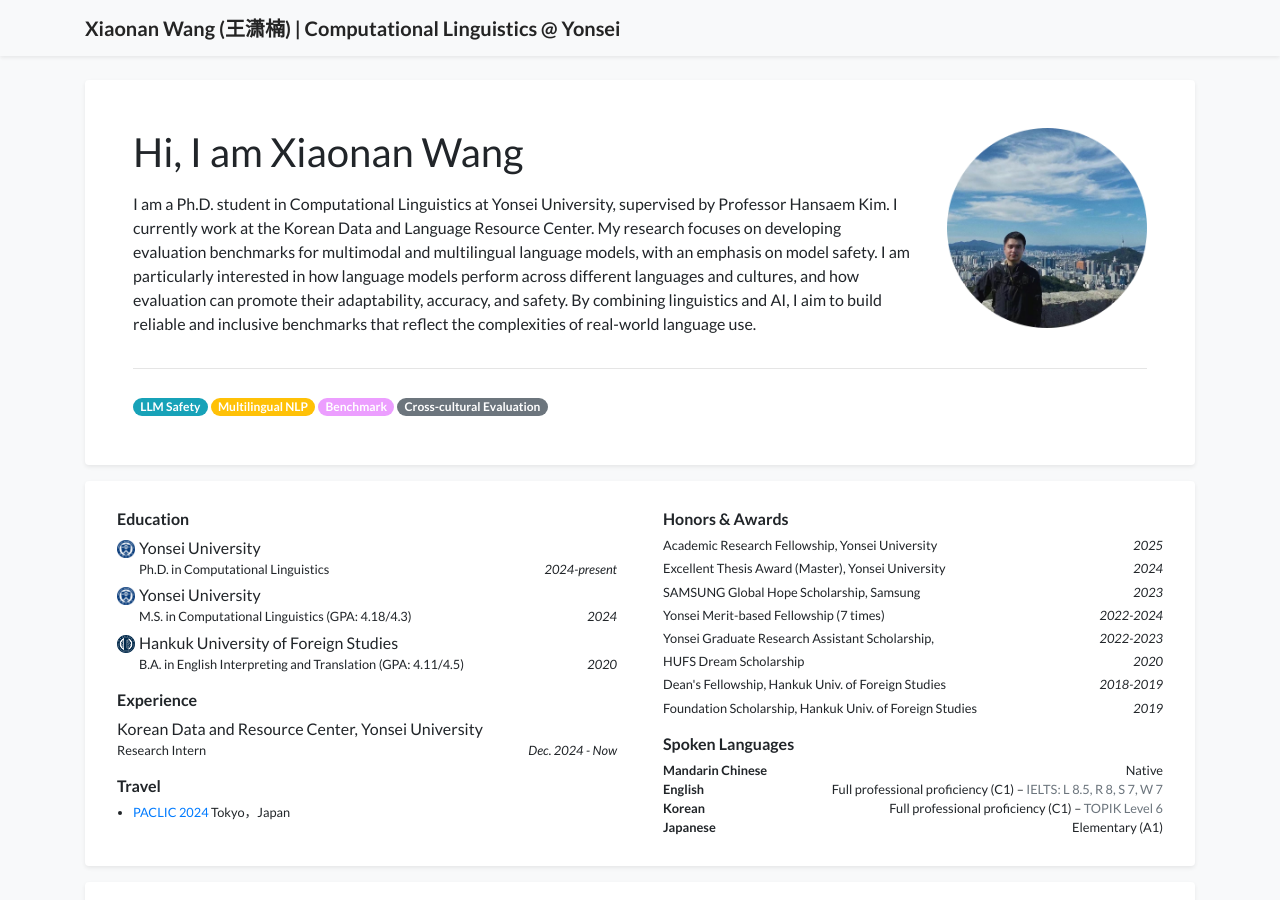
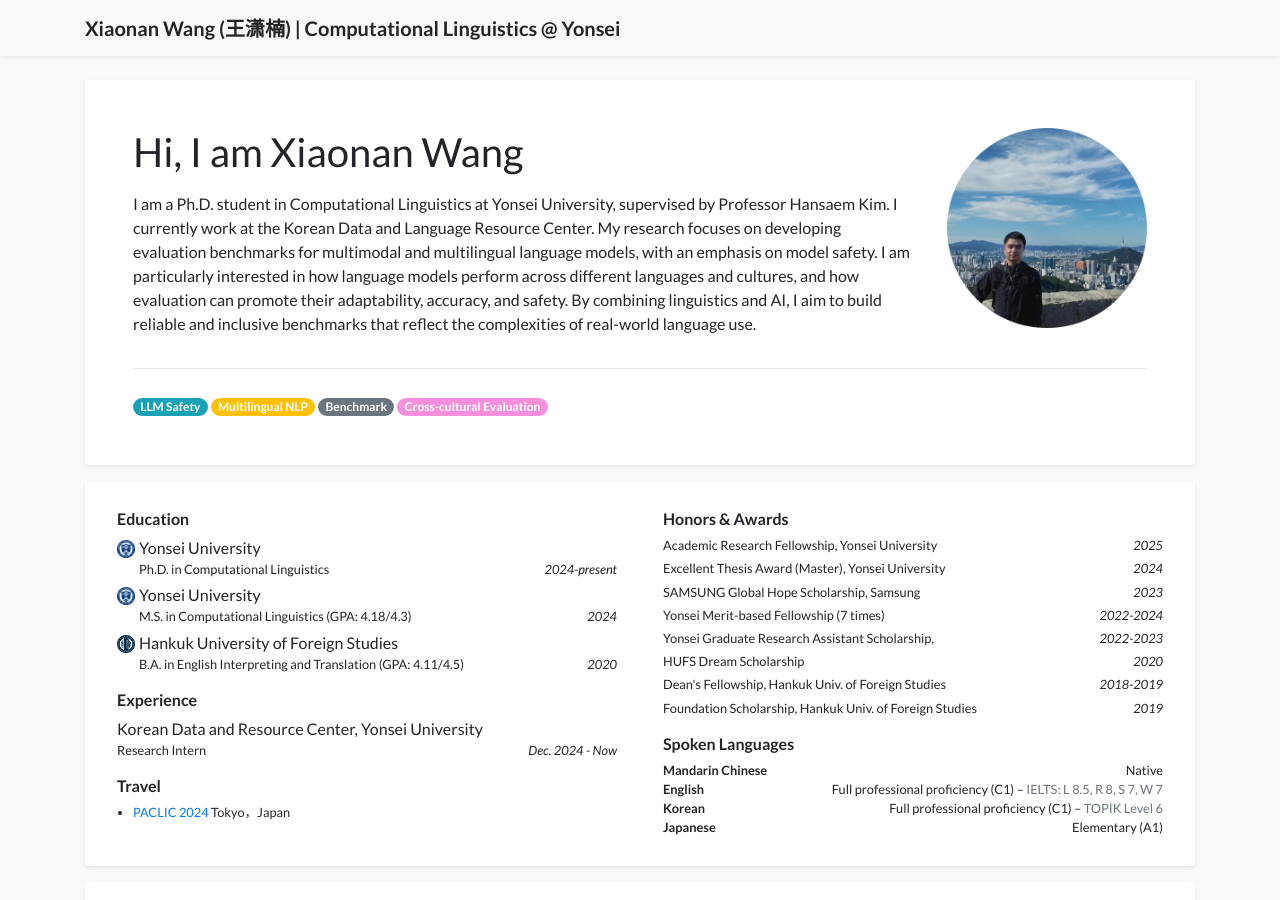
Before and after one commit to wangxiaonan-git/wangxiaonan-git.github.io, a Jekyll site: the page built from index.html, in a window 1280 px wide and 900 px high. Built offline with Jekyll 4.4.1, drawn with Linux system fonts in a browser that asks for light colours; a style sheet for code colours, icons or effects is not loaded.

Commit message:
Update profile_card.html

```diff
--- a/_includes/widgets/profile_card.html
+++ b/_includes/widgets/profile_card.html
@@ -42,8 +42,8 @@
                         <div class="text-profile-bio mt-2">
                             <span class="badge badge-pill" style="background-color:#17a2b8; color: white;">LLM Safety</span>
                             <span class="badge badge-pill" style="background-color:#ffc107; color: white;">Multilingual NLP</span>
-                            <span class="badge badge-pill" style="background-color:#ec9eff; color: white;">Benchmark</span>
-                            <span class="badge badge-pill" style="background-color:#6c757d; color: white;">Cross-cultural Evaluation</span>
+                            <span class="badge badge-pill" style="background-color:#6c757d; color: white;">Benchmark</span>
+                            <span class="badge badge-pill" style="background-color:#f78fdd; color: white;">Cross-cultural Evaluation</span>
                         </div>
 
                         {% if site.data.profile.gscholar %}
```
